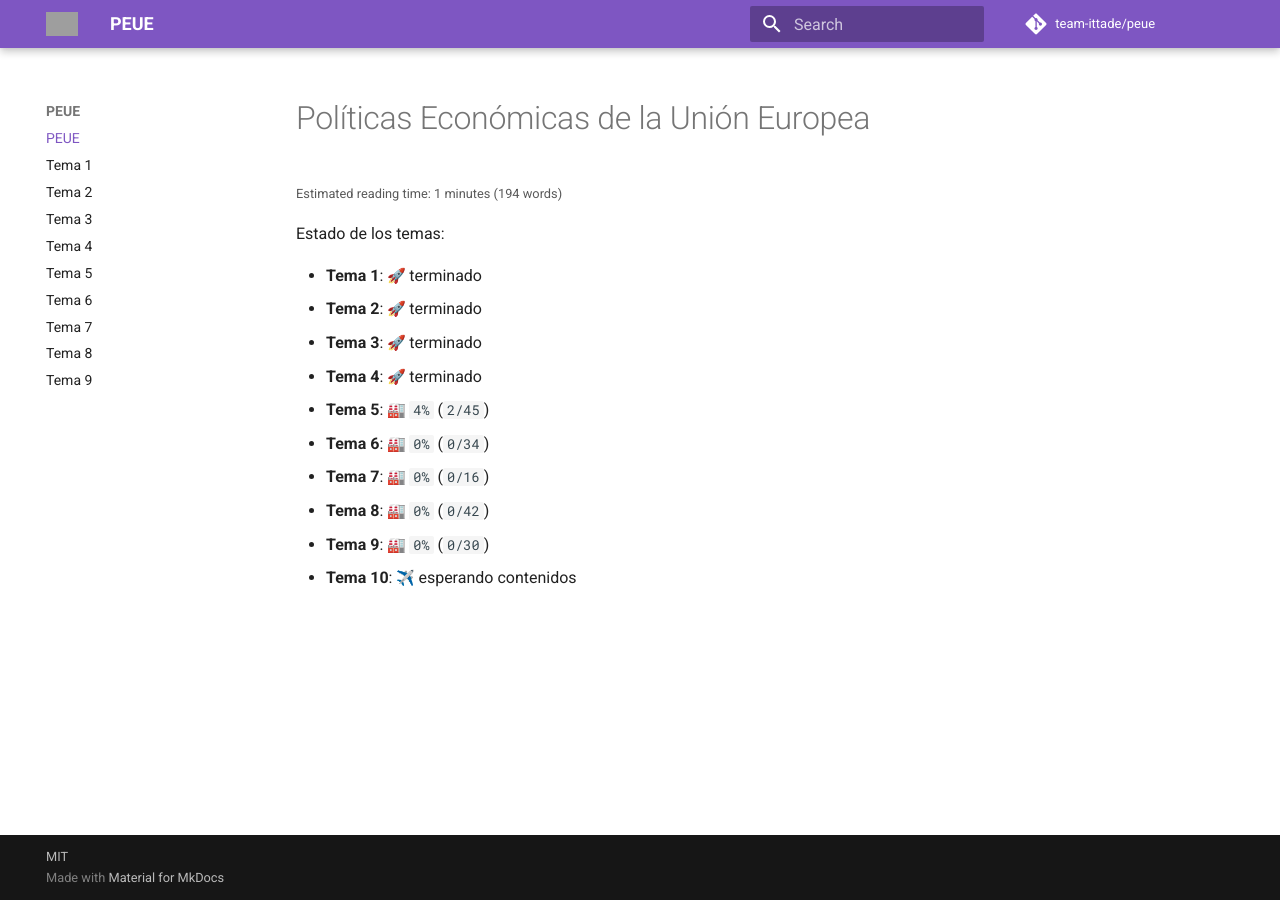
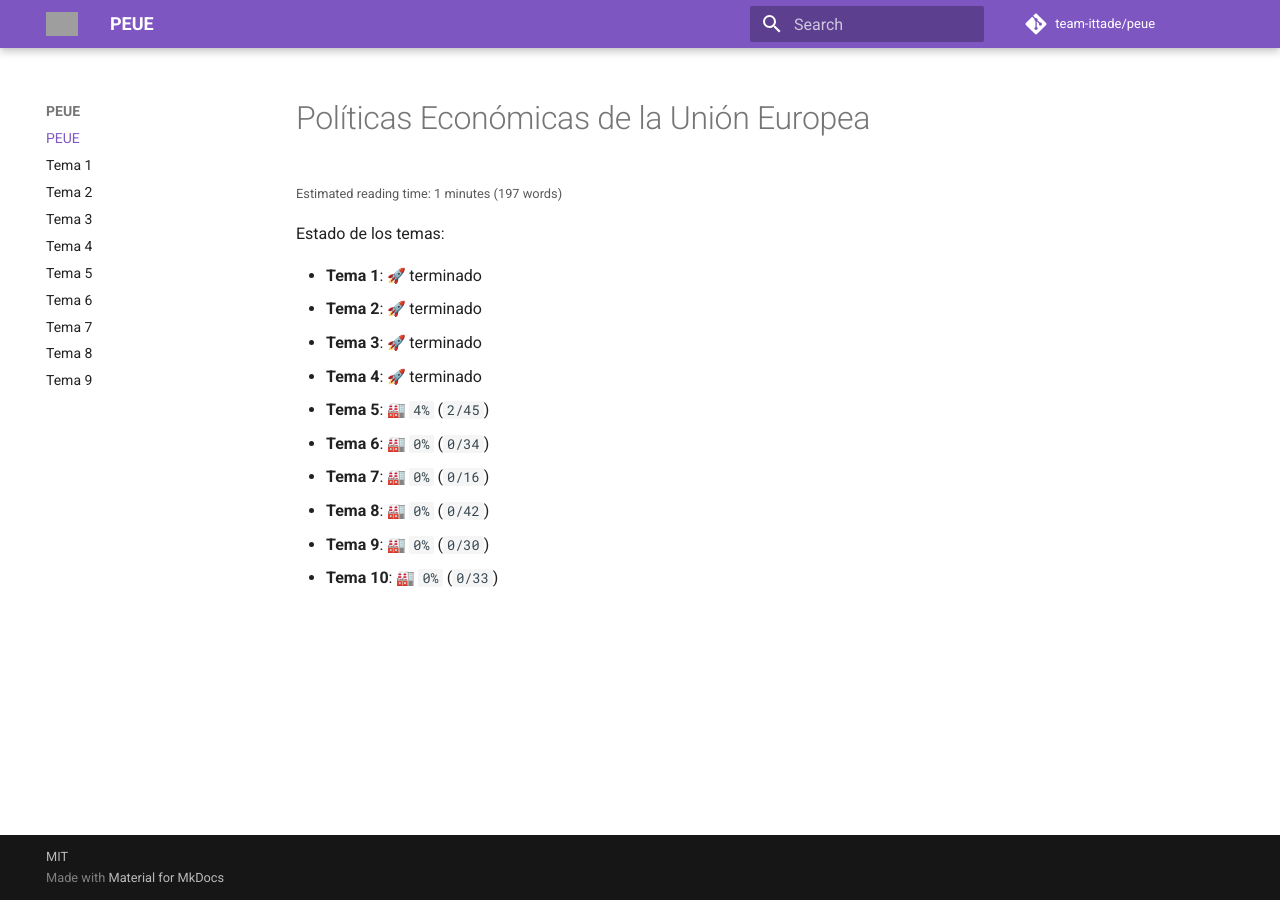
Before and after one commit to team-ittade/peue, an MkDocs documentation site: the page built from docs/index.md, in a window 1280 px wide. Built offline with MkDocs 1.6.1 and Material for MkDocs 9.7.7, drawn with Linux system fonts in a browser that asks for light colours; emoji names are drawn with the system emoji font; comment, search, counter and statistics services are not loaded; grey boxes are pictures that could not be loaded.

Commit message:
chore: index lection 10

```diff
--- a/docs/index.md
+++ b/docs/index.md
@@ -11,4 +11,4 @@ Estado de los temas:
 - **Tema 7**: :factory: `0%` (`0/16`)
 - **Tema 8**: :factory: `0%` (`0/42`)
 - **Tema 9**: :factory: `0%` (`0/30`)
-- **Tema 10**: :airplane: esperando contenidos
+- **Tema 10**: :factory: `0%` (`0/33`)
```
Also changed, not shown: docs/tema-10.md (added, +7 -0 lines).
